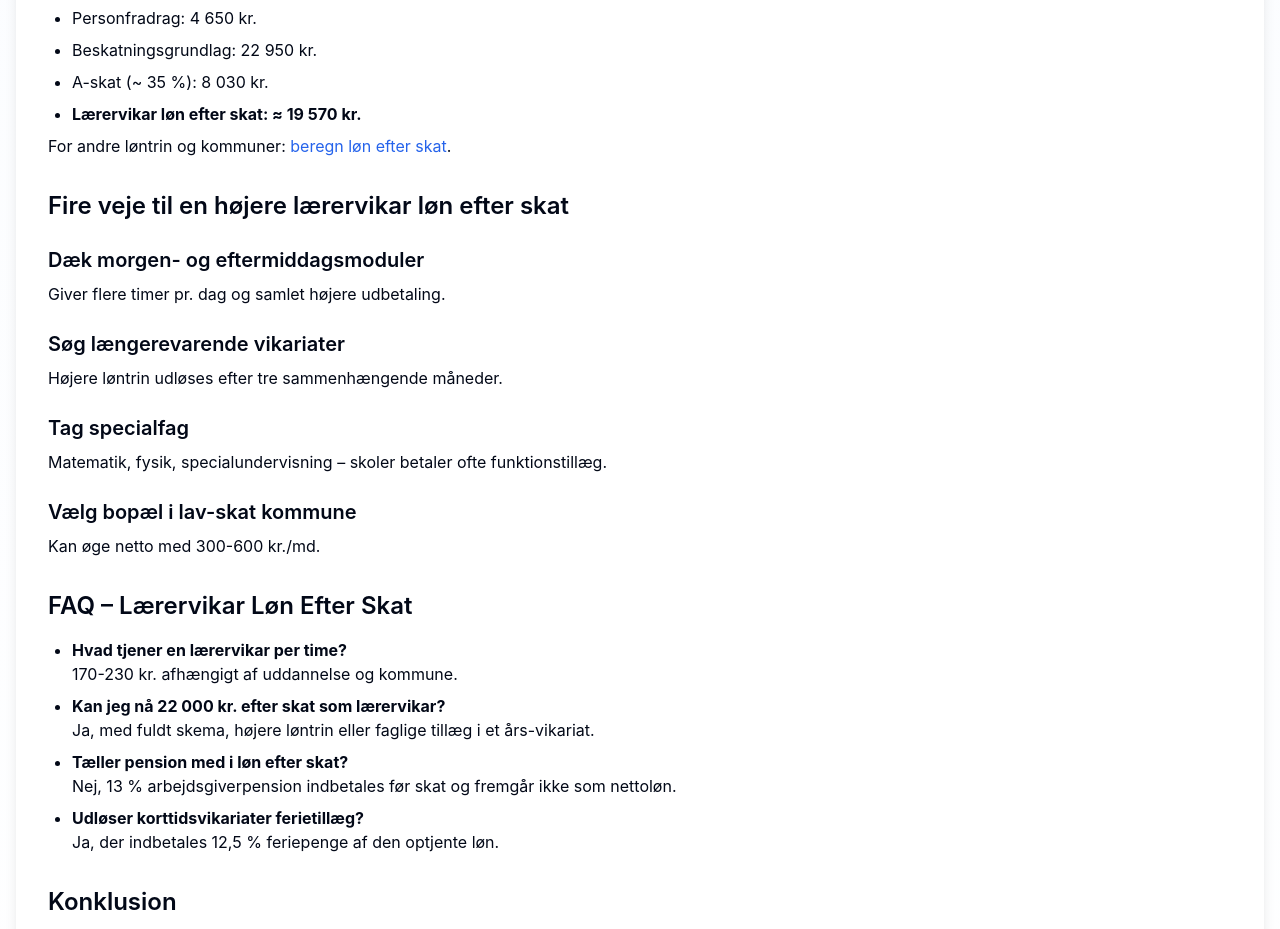
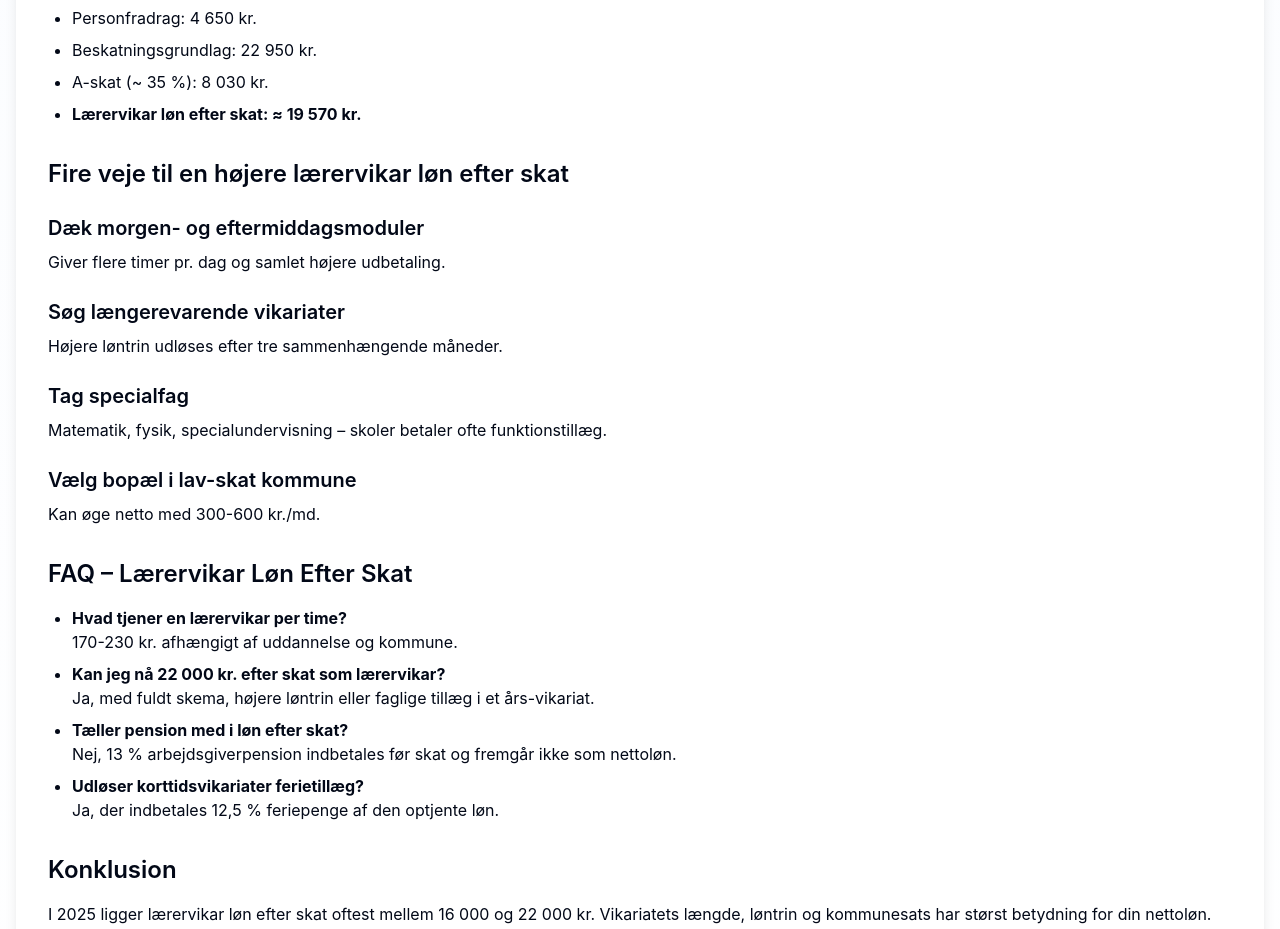
Before and after one commit to Zeetox12345/beregnloenefterskat, a React (Vite) app: page /jobs/laerervikar-loen-efter-skat in a window 1280 px wide. Shown: the part 2040-2969 px from the top of the page. Built offline with nearby package versions, Linux system fonts and the light colour scheme.

Commit message:
Remove redundant link for salary calculation from Lærervikar Løn Efter Skat page

```diff
--- a/src/pages/LaerervikarLoenPage.tsx
+++ b/src/pages/LaerervikarLoenPage.tsx
@@ -143,7 +143,6 @@ const LaerervikarLoenPage = () => {
               <li>A-skat (~ 35 %): 8 030 kr.</li>
               <li><strong>Lærervikar løn efter skat: ≈ 19 570 kr.</strong></li>
             </ul>
-            <p className="mt-2">For andre løntrin og kommuner: <a href="https://www.beregnloenefterskat.dk/" className="text-blue-600 hover:underline" target="_blank" rel="noopener noreferrer">beregn løn efter skat</a>.</p>
 
             <h2 className="text-2xl font-semibold mt-8 mb-4">Fire veje til en højere lærervikar løn efter skat</h2>
             <div className="space-y-6 my-6">
```
